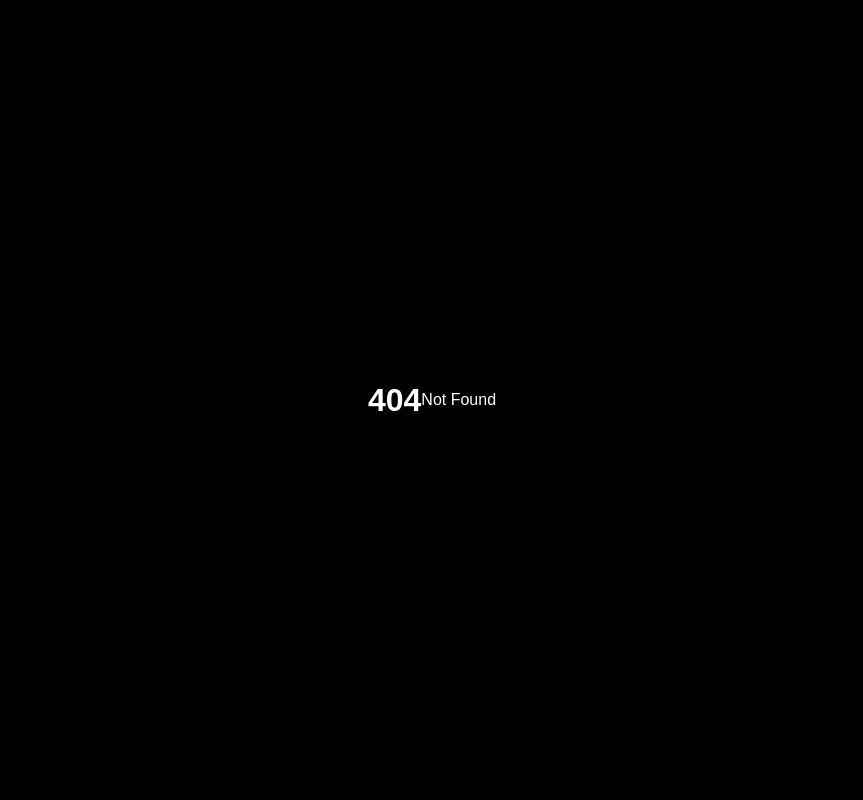
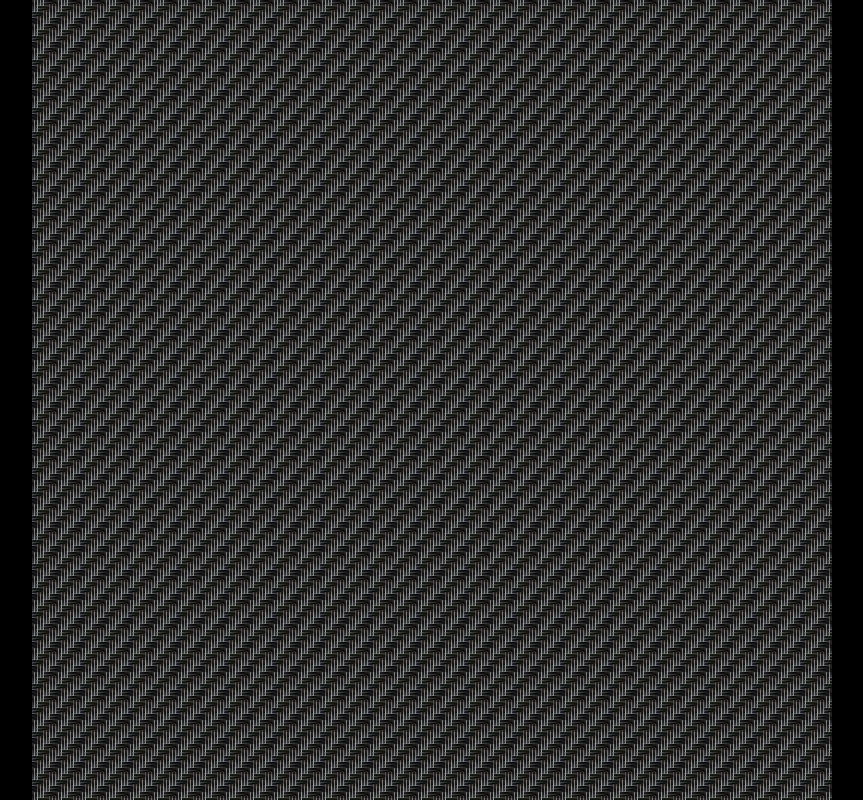
Before and after one commit to dopplerreflect/starts-with-a, a SvelteKit app: page /carbon-fiber in a window 1280 px wide. Before the commit this address had no page. Shown: the whole page, without its empty margins (208-1071 px from the left). Built offline with nearby package versions, Linux system fonts and the light colour scheme.

Commit message:
add carbon-fiber

```diff
--- /dev/null
+++ b/src/routes/carbon-fiber/+page.svelte
@@ -0,0 +1,51 @@
+<svelte:options namespace="svg" />
+
+<script lang="ts">
+	import { arrayMap, viewBox } from '$lib/geometry';
+	import Background from '$lib/components/Background.svelte';
+
+	const size = 2 ** 13;
+
+	const divs = arrayMap(4, (n) => (size / 4) * n);
+</script>
+
+<svg viewBox={viewBox(size)}>
+	<defs>
+		<filter id="yturbulence">
+			<feTurbulence type="turbulence" baseFrequency="0.25 0.0001" />
+			<feComposite in="SourceGraphic" in2="turbulence" operator="xor" />
+		</filter>
+		<filter id="xturbulence">
+			<feTurbulence type="turbulence" baseFrequency="0.0001 0.25" />
+			<feComposite in="SourceGraphic" in2="turbulence" operator="xor" />
+		</filter>
+		<g id="hv" stroke="hsl(240, 50%, 0%)" stroke-width="5">
+			<path
+				id="vertical"
+				d={`M0 0H${size / 4}V${size / 2}H0Z`}
+				filter="url(#yturbulence)"
+				fill="hsl(0, 0%, 5%)"
+			/>
+			<path
+				id="horizontal"
+				d={`M0 ${size / 2}H${size / 2}V${size * 0.75}H0Z`}
+				filter="url(#xturbulence)"
+				fill="hsl(0, 0%, 0%)"
+			/>
+		</g>
+		<g id="tile" transform="">
+			<use xlink:href="#hv" />
+			<use xlink:href="#hv" transform={`translate(${size / 4} ${-size / 4})`} />
+			<use xlink:href="#hv" transform={`translate(${size / 2} ${-size / 2})`} />
+			<use xlink:href="#hv" transform={`translate(${-size / 4} ${size / 4})`} />
+			<use xlink:href="#hv" transform={`translate(${size / 4} ${size * 0.75})`} />
+			<use xlink:href="#hv" transform={`translate(${size / 2} ${size / 2})`} />
+			<use xlink:href="#hv" transform={`translate(${size * 0.75} ${size / 4})`} />
+		</g>
+		<pattern id="tilepattern" patternUnits="objectBoundingBox" width="0.03" height="0.03">
+			<use xlink:href="#tile" transform="scale(0.03)" />
+		</pattern>
+	</defs>
+	<Background {size} fill={`hsl(220, 10%, 90%)`} />
+	<Background {size} fill="url(#tilepattern)" />
+</svg>
```
